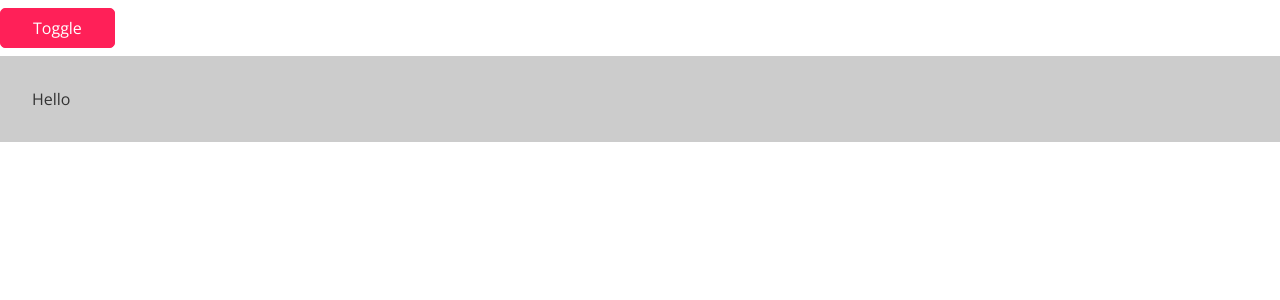
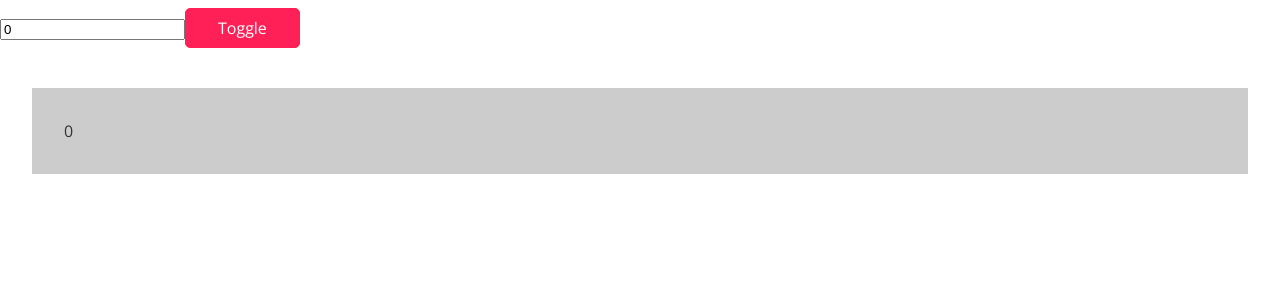
Before and after one commit to MalleswarChinta92/react-hooks-starting-project, a React (Create React App) app: page / in a window 1280 px wide. Shown: the top 300 px of the page. Built offline with nearby package versions, Linux system fonts and the light colour scheme.

Commit message:
useMemo hook

```diff
--- a/src/App.js
+++ b/src/App.js
@@ -2,14 +2,16 @@ import React from 'react';
 
 import Theme from './components/Theme';
 import {ThemeContextProvider} from './context/ThemeContextProvider';
+import Memo from './components/Memo';
 
 const App = props => {
   return (
-    <>
-      <ThemeContextProvider>
-        <Theme/>
-      </ThemeContextProvider>
-    </>
+    // <>
+    //   <ThemeContextProvider>
+    //     <Theme/>
+    //   </ThemeContextProvider>
+    // </>
+    <Memo/>
   )
 //  return <Ingredients />;
 };
--- /dev/null
+++ b/src/components/Memo.js
@@ -0,0 +1,31 @@
+import React, {useState, useMemo} from 'react';
+
+const Memo = () => {
+
+    const [number, setNumber] = useState(0)
+    const [dark, setDark] = useState(false)
+    const doubleNumber = useMemo(()=> slowFunction(number),[number])
+
+    const themeStyles = {
+        backgroundColor: dark ? '#333': '#ccc',
+        color: dark ? '#ccc' : '#333',
+        padding: '2rem',
+        margin: '2rem'
+    }
+
+    return (
+        <>
+            <input type="number" value={number} onChange={e=>setNumber(parseInt(e.target.value))} />
+            <button onClick={()=> setDark(prevDark=> !prevDark)}>Toggle</button>
+            <div style={themeStyles}>{doubleNumber}</div>
+        </>
+    )
+
+}
+
+const slowFunction = (num) => {
+    for (let i = 0; i < 1000000000; i++) {}
+    return num*2;
+}
+
+export default Memo
--- a/src/components/Theme.js
+++ b/src/components/Theme.js
@@ -9,7 +9,7 @@ const Theme = () => {
         backgroundColor: darkTheme ? '#333': '#ccc',
         color: darkTheme ? '#ccc' : '#333',
         padding: '2rem',
-        margib: '2rem'
+        margin: '2rem'
     }
 
     return (
```
